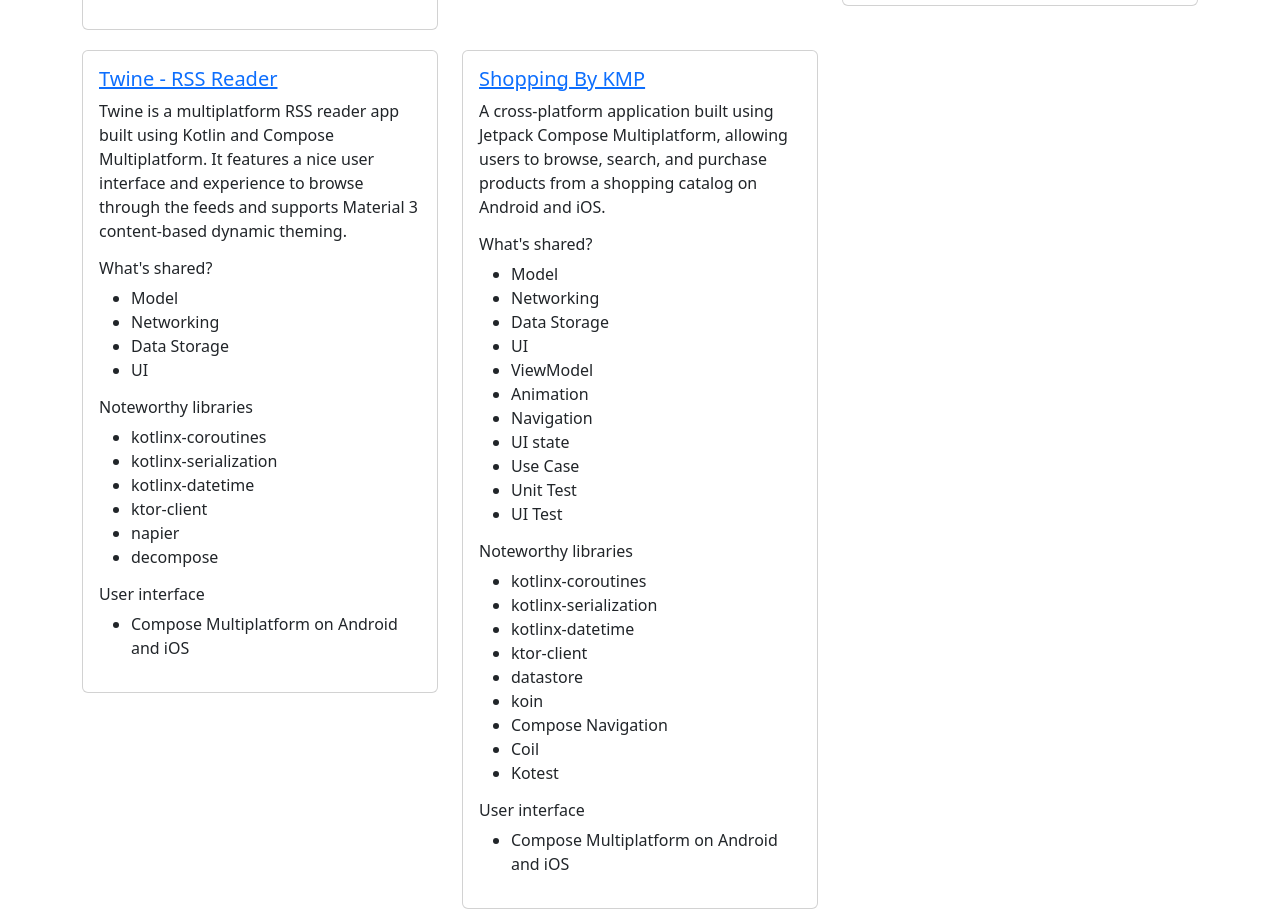
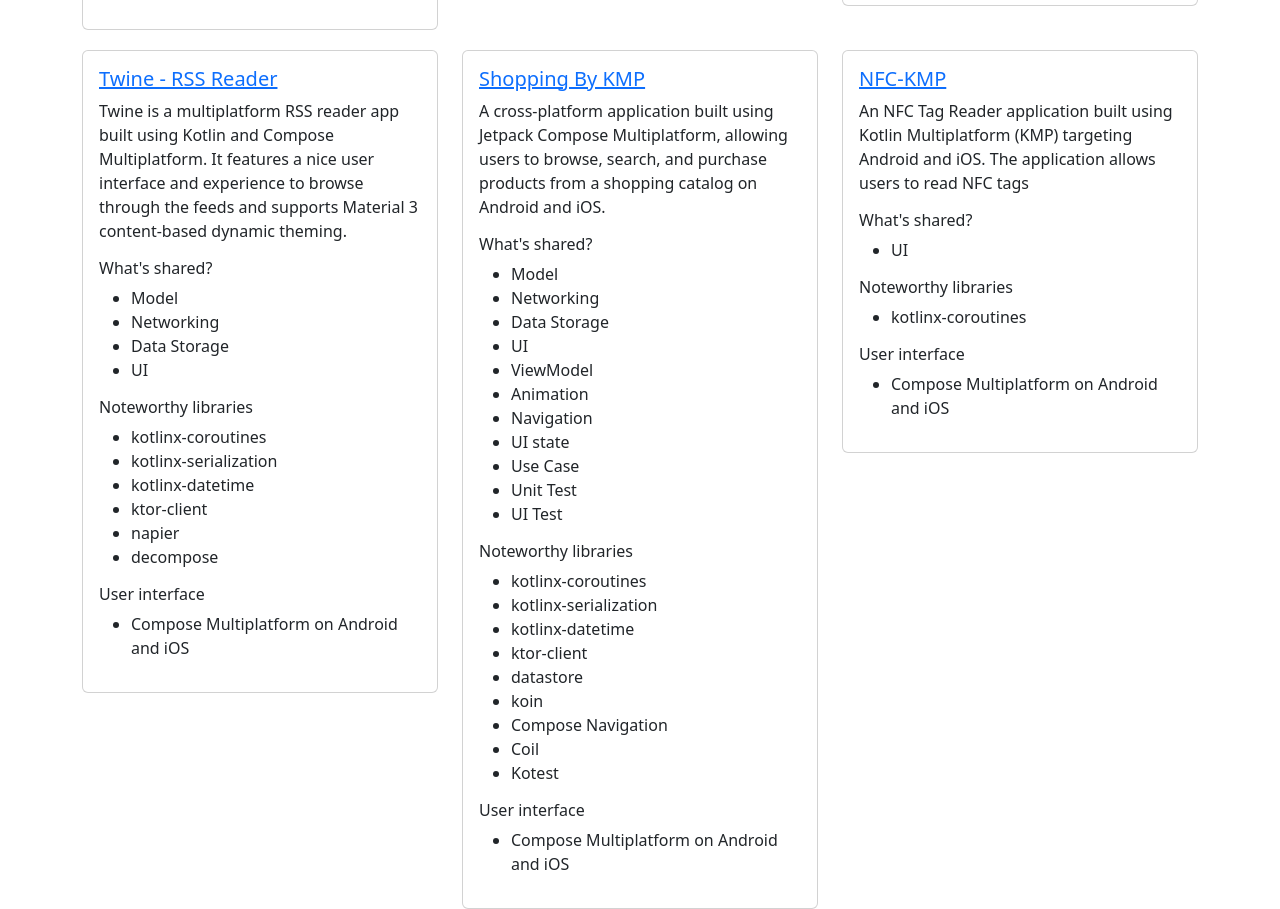
Before and after one commit to Atif-09/KMP-Samples, a plain HTML site: page index.html in a window 1280 px wide. Shown: the part 3920-4829 px from the top of the page. Drawn offline with nearby package versions, Linux system fonts and the light colour scheme.

Commit message:
another project

```diff
--- a/index.html
+++ b/index.html
@@ -161,6 +161,15 @@
   "shared": ["Model", "Networking", "Data Storage", "UI", "ViewModel", "Animation", "Navigation", "UI state", "Use Case", "Unit Test", "UI Test"],
   "libraries": ["kotlinx-coroutines", "kotlinx-serialization", "kotlinx-datetime", "ktor-client", "datastore", "koin", "Compose Navigation", "Coil", "Kotest"],
   "ui": ["Compose Multiplatform on Android and iOS"]
+},
+
+{
+  "name": "NFC-KMP",
+  "description": "An NFC Tag Reader application built using Kotlin Multiplatform (KMP) targeting Android and iOS. The application allows users to read NFC tags",
+  "link": "https://github.com/Atif-09/NFC-KMP",
+  "shared": ["UI"],
+  "libraries": ["kotlinx-coroutines"],
+  "ui": ["Compose Multiplatform on Android and iOS"]
 }
 
 
```
